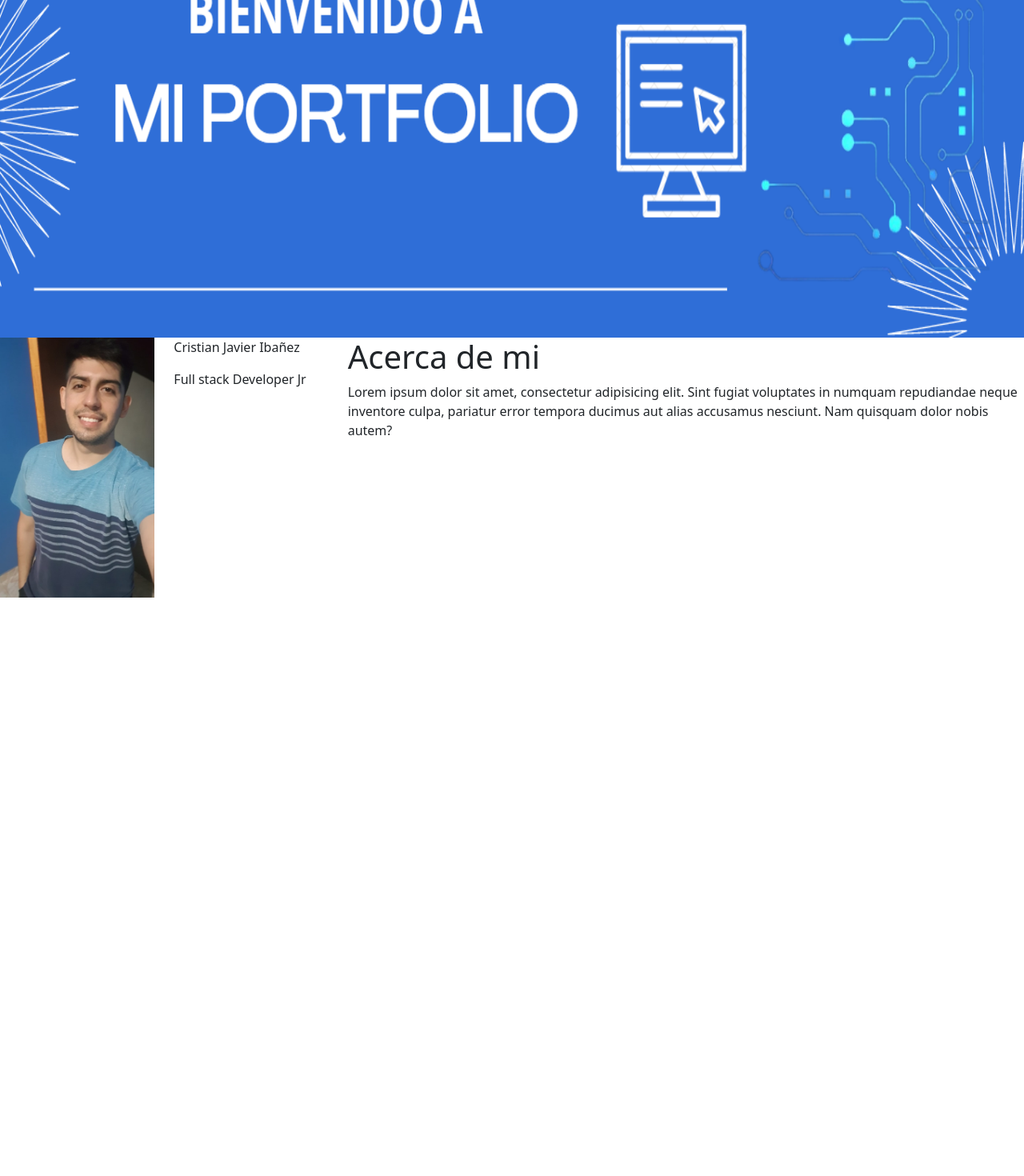
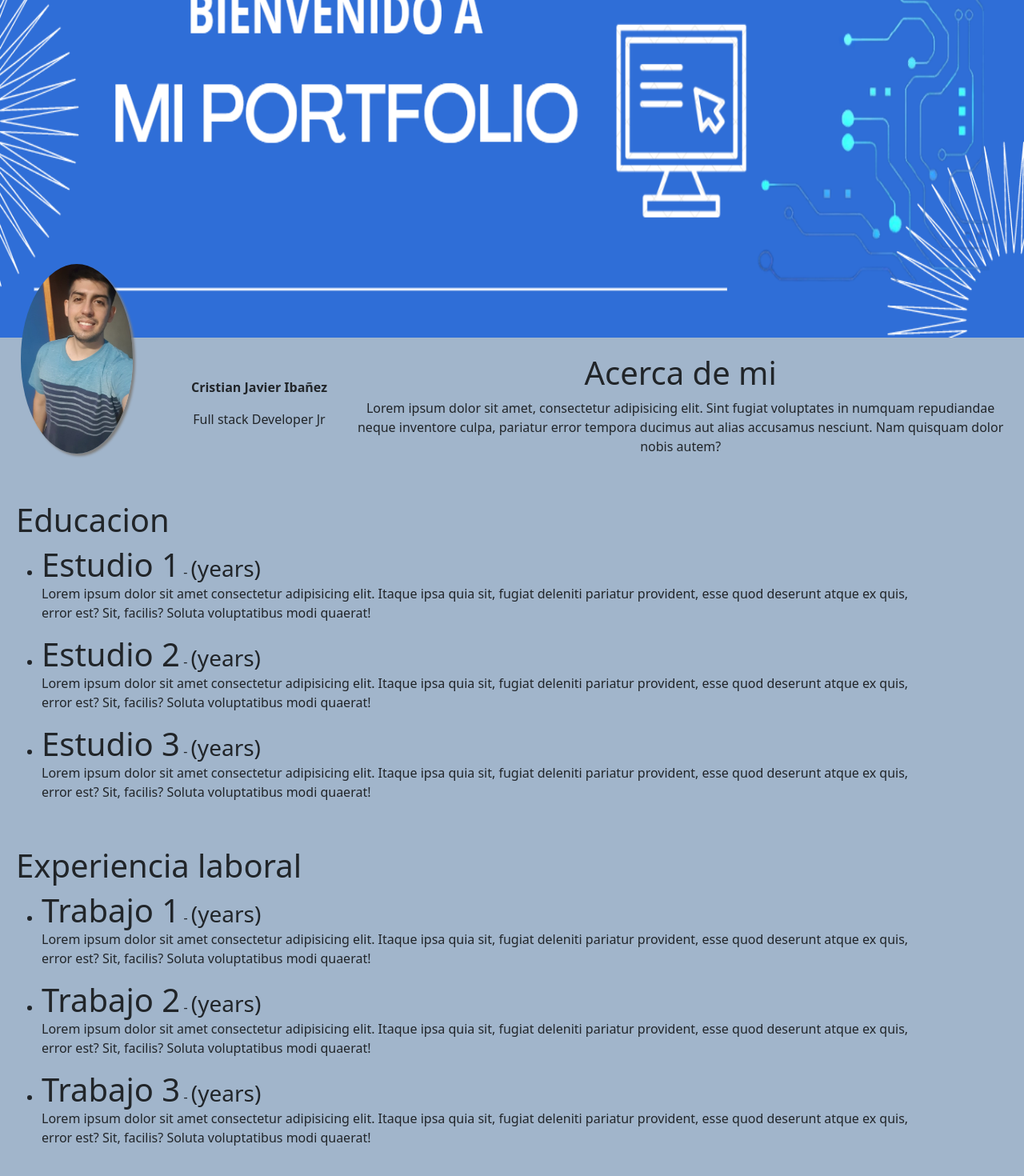
Before and after one commit to Javieriba95/ProyectoIntegrador_JavierIba95, an Angular app in the folder ProyectoIntegrador_JavierIba95/: page / in a window 1280 px wide. Shown: the part 270-1740 px from the top of the page at 80% size. Before the commit the page ends 1017 px from the top, so only its background shows below. Built offline with nearby package versions, Linux system fonts and the light colour scheme.

Commit message:
Correciones, se agrego Educacion , Experiencia.

```diff
--- a/ProyectoIntegrador_JavierIba95/src/app/app.component.html
+++ b/ProyectoIntegrador_JavierIba95/src/app/app.component.html
@@ -1,2 +1,4 @@
 <app-header></app-header>
 <app-acerca-de></app-acerca-de>
+<app-experiencia></app-experiencia>
+<app-educacion></app-educacion>
--- a/ProyectoIntegrador_JavierIba95/src/app/app.module.ts
+++ b/ProyectoIntegrador_JavierIba95/src/app/app.module.ts
@@ -8,6 +8,8 @@ import { LogoAPComponent } from './components/logo-ap/logo-ap.component';
 import { SocialComponent } from './components/social/social.component';
 import { BannerComponent } from './components/banner/banner.component';
 import { AcercaDeComponent } from './components/acerca-de/acerca-de.component';
+import { ExperienciaComponent } from './components/experiencia/experiencia.component';
+import { EducacionComponent } from './components/educacion/educacion.component';
 
 @NgModule({
   declarations: [
@@ -16,7 +18,9 @@ import { AcercaDeComponent } from './components/acerca-de/acerca-de.component';
     LogoAPComponent,
     SocialComponent,
     BannerComponent,
-    AcercaDeComponent
+    AcercaDeComponent,
+    ExperienciaComponent,
+    EducacionComponent
   ],
   imports: [
     BrowserModule,
--- a/ProyectoIntegrador_JavierIba95/src/app/components/acerca-de/acerca-de.component.css
+++ b/ProyectoIntegrador_JavierIba95/src/app/components/acerca-de/acerca-de.component.css
@@ -0,0 +1,34 @@
+.row{
+    padding: 20px;
+}
+div{
+    background-color: #a1b5cb;
+    text-align: center;
+}
+/*estilo de la foto de perfil*/
+@media (min-width: 576px){
+    #fotodeperfil{
+        position: absolute;
+        width: 11%;
+        border-radius: 100%;
+        box-shadow: 3px 3px 3px grey;
+        left: 2%;
+        top: 600px;
+    }
+}
+
+@media (max-width: 575px){
+    #fotodeperfil{
+        position: absolute;
+        width: 20%;
+        border-radius: 100%;
+        box-shadow: 3px 3px 3px grey;
+        left: 40%;
+        top: 540px;
+    }
+}
+/*etiqueta de nombre*/
+#nombre{
+    font-weight: bold;
+    margin-top: 30px;
+}
--- a/ProyectoIntegrador_JavierIba95/src/app/components/acerca-de/acerca-de.component.html
+++ b/ProyectoIntegrador_JavierIba95/src/app/components/acerca-de/acerca-de.component.html
@@ -1,10 +1,10 @@
 <div class="row">
     <div class="col-xs-12 col-sm-2 col-md-2 col-lg-2">
         <img src="../../../assets/photo perfil.jpg"
-        class="img-fluid">
+        class="img-fluid" id="fotodeperfil">
     </div>
     <div class="col-xs-12 col-sm-2 col-md-2 col-lg-2">
-        <p>Cristian Javier Ibañez</p>
+        <p id="nombre">Cristian Javier Ibañez</p>
         <p>Full stack Developer Jr</p>
     </div>
     <div class="col-xs-12 col-sm-8 col-md-8 col-lg-8">
--- /dev/null
+++ b/ProyectoIntegrador_JavierIba95/src/app/components/educacion/educacion.component.css
@@ -0,0 +1,11 @@
+.row{
+    padding: 20px;
+}
+
+div{
+    background-color: #a1b5cb;
+}
+
+h1, h3{
+    display: inline;
+}
--- /dev/null
+++ b/ProyectoIntegrador_JavierIba95/src/app/components/educacion/educacion.component.html
@@ -0,0 +1,31 @@
+<div class="row">
+    <h1>Experiencia laboral</h1>
+    <div class="col-lg-11">
+        <ul>
+            <li>
+             <h1>Trabajo 1</h1> - <h3>(years)</h3>
+            </li>
+            <p>
+                Lorem ipsum dolor sit amet consectetur adipisicing elit. Itaque ipsa quia sit,
+                fugiat deleniti pariatur provident, esse quod deserunt atque ex quis,
+                error est? Sit, facilis? Soluta voluptatibus modi quaerat!
+            </p>
+            <li>
+             <h1>Trabajo 2</h1> - <h3>(years)</h3>
+            </li>
+            <p>
+                Lorem ipsum dolor sit amet consectetur adipisicing elit. Itaque ipsa quia sit,
+                fugiat deleniti pariatur provident, esse quod deserunt atque ex quis,
+                error est? Sit, facilis? Soluta voluptatibus modi quaerat!
+            </p>
+            <li>
+             <h1>Trabajo 3</h1> - <h3>(years)</h3>
+            </li>
+            <p>
+                Lorem ipsum dolor sit amet consectetur adipisicing elit. Itaque ipsa quia sit,
+                fugiat deleniti pariatur provident, esse quod deserunt atque ex quis,
+                error est? Sit, facilis? Soluta voluptatibus modi quaerat!
+            </p>
+        </ul>
+    </div>
+</div>
--- /dev/null
+++ b/ProyectoIntegrador_JavierIba95/src/app/components/educacion/educacion.component.ts
@@ -0,0 +1,15 @@
+import { Component, OnInit } from '@angular/core';
+
+@Component({
+  selector: 'app-educacion',
+  templateUrl: './educacion.component.html',
+  styleUrls: ['./educacion.component.css']
+})
+export class EducacionComponent implements OnInit {
+
+  constructor() { }
+
+  ngOnInit(): void {
+  }
+
+}
--- /dev/null
+++ b/ProyectoIntegrador_JavierIba95/src/app/components/experiencia/experiencia.component.css
@@ -0,0 +1,11 @@
+.row{
+    padding: 20px;
+}
+
+div{
+    background-color: #a1b5cb;
+}
+
+h1, h3{
+    display: inline;
+}
--- /dev/null
+++ b/ProyectoIntegrador_JavierIba95/src/app/components/experiencia/experiencia.component.html
@@ -0,0 +1,31 @@
+<div class="row">
+    <h1>Educacion</h1>
+    <div class="col-lg-11">
+        <ul>
+            <li>
+             <h1>Estudio 1</h1> - <h3>(years)</h3>
+            </li>
+            <p>
+                Lorem ipsum dolor sit amet consectetur adipisicing elit. Itaque ipsa quia sit,
+                fugiat deleniti pariatur provident, esse quod deserunt atque ex quis,
+                error est? Sit, facilis? Soluta voluptatibus modi quaerat!
+            </p>
+            <li>
+             <h1>Estudio 2</h1> - <h3>(years)</h3>
+            </li>
+            <p>
+                Lorem ipsum dolor sit amet consectetur adipisicing elit. Itaque ipsa quia sit,
+                fugiat deleniti pariatur provident, esse quod deserunt atque ex quis,
+                error est? Sit, facilis? Soluta voluptatibus modi quaerat!
+            </p>
+            <li>
+             <h1>Estudio 3</h1> - <h3>(years)</h3>
+            </li>
+            <p>
+                Lorem ipsum dolor sit amet consectetur adipisicing elit. Itaque ipsa quia sit,
+                fugiat deleniti pariatur provident, esse quod deserunt atque ex quis,
+                error est? Sit, facilis? Soluta voluptatibus modi quaerat!
+            </p>
+        </ul>
+    </div>
+</div>
--- /dev/null
+++ b/ProyectoIntegrador_JavierIba95/src/app/components/experiencia/experiencia.component.ts
@@ -0,0 +1,15 @@
+import { Component, OnInit } from '@angular/core';
+
+@Component({
+  selector: 'app-experiencia',
+  templateUrl: './experiencia.component.html',
+  styleUrls: ['./experiencia.component.css']
+})
+export class ExperienciaComponent implements OnInit {
+
+  constructor() { }
+
+  ngOnInit(): void {
+  }
+
+}
```
Also changed, not shown: 2 other files (tests, documents, lock files or other folders).
